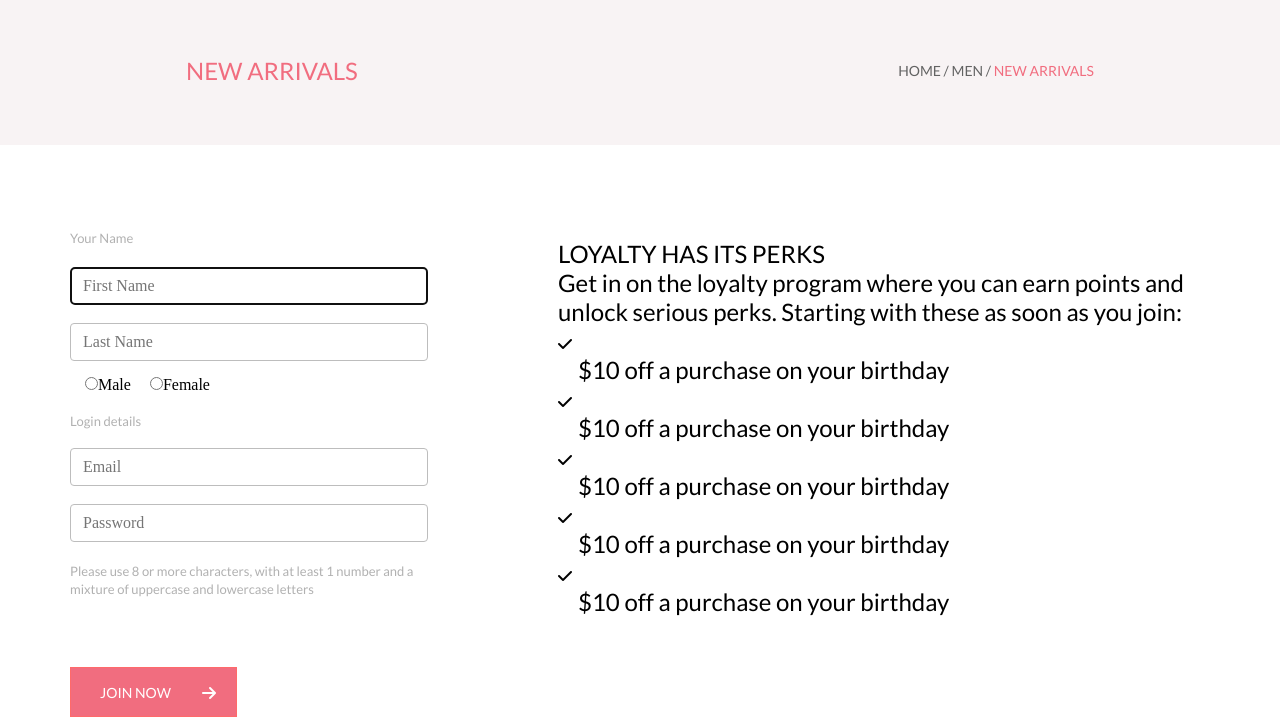
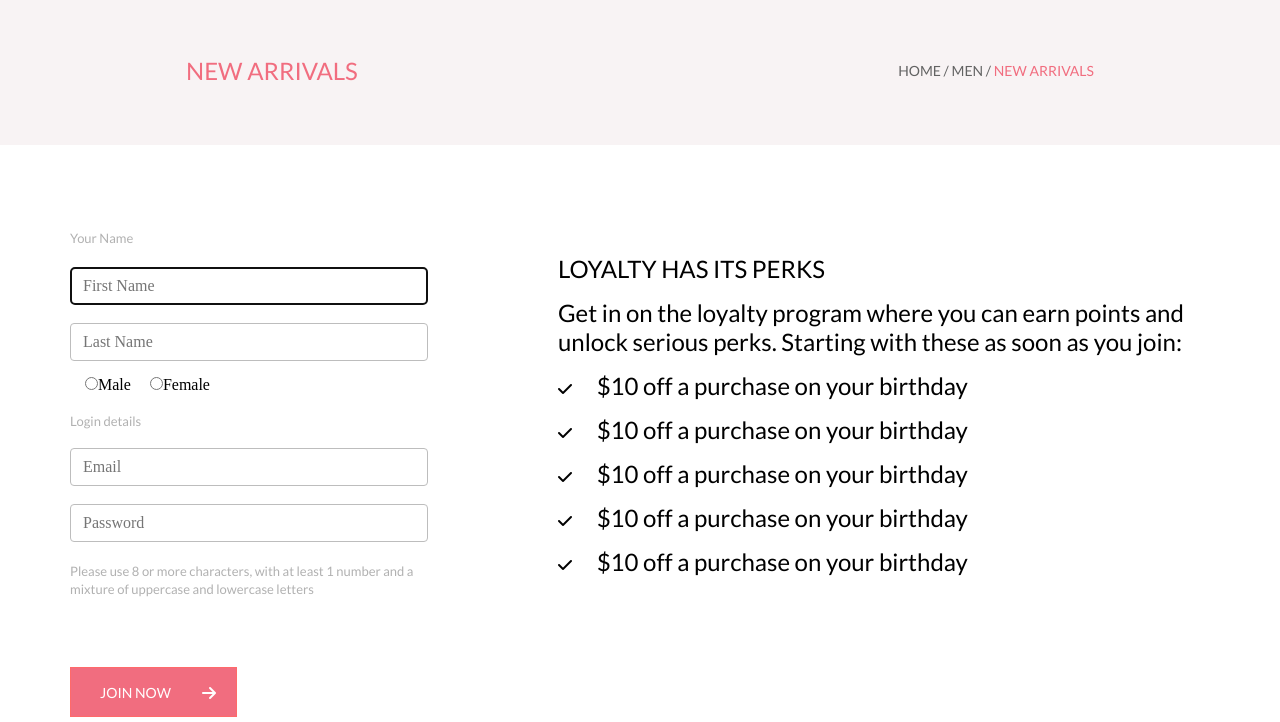
Before and after one commit to Ilia978578640/NEW, a plain HTML site: page DZnew-lesson-3/registration.html in a window 1280 px wide. Shown: the part 78-800 px from the top of the page. Drawn offline with Linux system fonts and the light colour scheme.

Commit message:
Add files via upload

```diff
--- a/DZnew-lesson-3/css/style.css
+++ b/DZnew-lesson-3/css/style.css
@@ -10,6 +10,8 @@
 }
 
 
+
+
 header {
   background-color: #222222;
 }
@@ -18,6 +20,8 @@ header {
   width: 1140px;
   margin: 0 auto;
 }
+
+
 
 .wrap {
   display: flex;
@@ -174,6 +178,8 @@ header {
   font-weight: 700;
   font-family: "Lato";
 }
+
+
 
 .cklick :hover {
   outline: 3px solid blue;
@@ -817,7 +823,8 @@ input {
 }
 
 .fam {
-  color: #000;
+  color: #222224;
+
 }
 
 .fam:hover {
@@ -958,6 +965,7 @@ input {
 }
 
 .texty {
+
   padding-top: 94px;
   width: 652px;
   font-family: 'Lato';
@@ -983,12 +991,17 @@ input {
 
 .texty li {
   list-style-type: none;
-  display: inline;
+  margin-top: 15px;
+
 
 
 }
 
-.pa {
+.texty p {
+  margin-top: 15px;
+}
+
+.texty li p {
   font-family: 'Lato';
   font-style: normal;
   font-weight: 300;
@@ -1002,9 +1015,10 @@ input {
 
 }
 
-.texty li p {
+.texty li span {
 
   margin-left: 20px;
+  padding-top: 15px;
 
 
 }
@@ -1102,5 +1116,10 @@ input {
 }
 
 .center:hover .devw {
-  transform: scale(1, 2);
+  transform: scale(2, 2);
 }
+
+.brawse:hover {
+
+  transform: rotate(15deg);
+}
--- a/DZnew-lesson-3/registration.html
+++ b/DZnew-lesson-3/registration.html
@@ -101,26 +101,28 @@
                     with these
                     as
                     soon as you join:</p>
+                <ul>
                     <li>
                         <a href="#"><i class="faq fa-solid fa-check"></i></a>
-                    <p>$10 off a purchase on your birthday</p>
+                        <span>$10 off a purchase on your birthday</span>
                     </li>
                     <li>
                         <a href="#"><i class="faq fa-solid fa-check"></i></a>
-                    <p>$10 off a purchase on your birthday</p>
+                        <span>$10 off a purchase on your birthday</span>
                     </li>
                     <li>
                         <a href="#"><i class="faq fa-solid fa-check"></i></a>
-                    <p>$10 off a purchase on your birthday</p>
+                        <span>$10 off a purchase on your birthday</span>
                     </li>
                     <li>
                         <a href="#"><i class="faq fa-solid fa-check"></i></a>
-                    <p>$10 off a purchase on your birthday</p>
+                        <span>$10 off a purchase on your birthday</span>
                     </li>
                     <li>
                         <a href="#"><i class="faq fa-solid fa-check"></i></a>
-                    <p>$10 off a purchase on your birthday</p>
+                        <span>$10 off a purchase on your birthday</span>
                     </li>
+                </ul>
 
             </div>
 
```
Also changed, not shown: DZnew-lesson-3/index.html (+2 -2 lines), DZnew-lesson-3/katalog.html (+3 -2 lines), DZnew-lesson-3/products.html (+1 -1 lines), DZnew-lesson-3/Image.png (added). Lines whose indentation alone changed are shown as unchanged.
